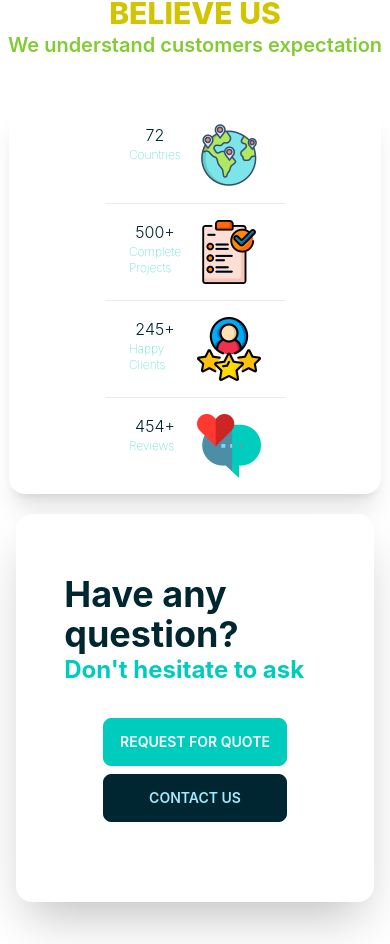
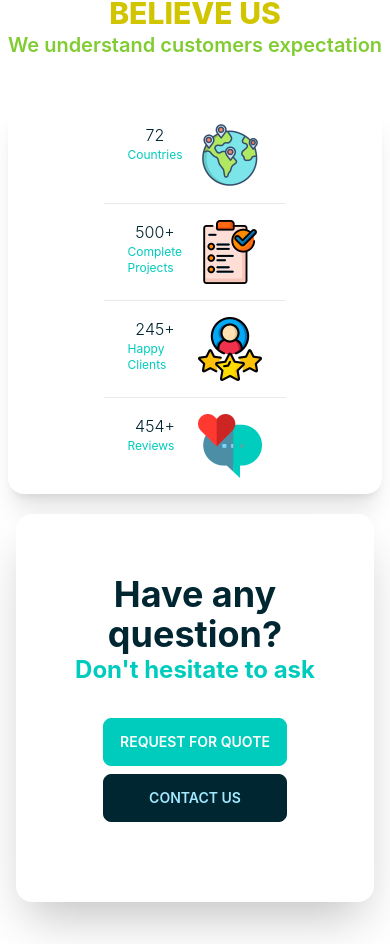
Before and after one commit to SunjidaAkter/electrix-manufacturing-client, a React (Create React App) app: page / in a window 390 px wide. Shown: the part 1447-2391 px from the top of the page. Built offline with nearby package versions, Linux system fonts and the light colour scheme; no server answers; grey boxes are pictures that could not be loaded.

Commit message:
deployed

```diff
--- a/src/Components/Dashboard/Dashboard.js
+++ b/src/Components/Dashboard/Dashboard.js
@@ -7,10 +7,11 @@ const DashboardSidebar = ({ children }) => {
     const [user] = useAuthState(auth);
     const [admin] = useAdmin(user);
     return (
-        <div class='drawer drawer-mobile mt-16 bg-accent'>
+        <div class='drawer drawer-mobile mt-16 bg-white'>
             <input id='my-drawer-2' type='checkbox' class='drawer-toggle' />
-            <div class='drawer-content flex flex-col items-center justify-center'>
+            <div class='drawer-content flex flex-col items-end justify-start'>
                 {/* <!-- Page content here --> */}
+                <label for="my-drawer-2" class="btn btn-ghost drawer-button lg:hidden">Open Drawer</label>
                 <Outlet></Outlet>
             </div>
             <div class='drawer-side '>
--- a/src/Components/Home/BusinessSummary.js
+++ b/src/Components/Home/BusinessSummary.js
@@ -19,7 +19,7 @@ const BusinessSummary = () => {
                         </div>
                         <div>
                             <div class="w-full flex justify-center font-light  lg:stat-value text-neutral text-base lg:text-6xl ">72</div>
-                            <div class="stat-title text-primary lg:font-bold font-thin text-xs lg:text-4xl font-bold">Countries</div>
+                            <div class="stat-title text-primary lg:font-bold font-normal text-xs lg:text-4xl font-bold">Countries</div>
 
                         </div>
                     </div>
@@ -30,7 +30,7 @@ const BusinessSummary = () => {
                         </div>
                         <div>
                             <div class="w-full flex justify-center font-light lg:stat-value text-neutral text-base lg:text-6xl ">500+</div>
-                            <div class="stat-title lg:font-bold text-primary font-thin text-xs lg:text-4xl font-bold">Complete<br />Projects</div>
+                            <div class="stat-title lg:font-bold text-primary font-normal text-xs lg:text-4xl font-bold">Complete<br />Projects</div>
 
                         </div>
                     </div>
@@ -41,7 +41,7 @@ const BusinessSummary = () => {
                         </div>
                         <div>
                             <div class="w-full flex justify-center font-light lg:stat-value text-neutral text-base lg:text-6xl ">245+</div>
-                            <div class="stat-title lg:font-bold text-primary font-thin text-xs lg:text-4xl font-bold">Happy<br />Clients</div>
+                            <div class="stat-title lg:font-bold text-primary font-normal text-xs lg:text-4xl font-bold">Happy<br />Clients</div>
 
                         </div>
                     </div>
@@ -52,7 +52,7 @@ const BusinessSummary = () => {
                         </div>
                         <div>
                             <div class="w-full flex justify-center font-light lg:stat-value text-neutral text-base lg:text-6xl ">454+</div>
-                            <div class="stat-title lg:font-bold text-primary font-thin text-xs lg:text-4xl font-bold">Reviews</div>
+                            <div class="stat-title lg:font-bold text-primary font-normal text-xs lg:text-4xl font-bold">Reviews</div>
 
                         </div>
                     </div>
@@ -65,8 +65,8 @@ const BusinessSummary = () => {
             <div className='my-5 w-full flex justify-center items-center'>
                 <div class="p-12 w-11/12 flex justify-center items-center h-full card lg:card-side bg-base-100 shadow-2xl">
                     <div>
-                        <p className='mt-3 font-bold text-neutral lg:text-5xl text-4xl'>Have any question?</p>
-                        <p className='font-bold text-primary lg:text-3xl text-2xl'>Don't hesitate to ask</p>
+                        <p className='mt-3 font-bold text-neutral text-center lg:text-left lg:text-5xl text-4xl'>Have any question?</p>
+                        <p className='font-bold text-primary text-center lg:text-left lg:text-3xl text-2xl'>Don't hesitate to ask</p>
                     </div>
                     {/* <div class="card-body">
 
--- a/src/Components/Home/Purchase.js
+++ b/src/Components/Home/Purchase.js
@@ -20,16 +20,10 @@ const Purchase = () => {
             .then((res) => res.json())
             .then((data) => setTool(data));
     }, [id, reload]);
+    let error1;
 
     if (loading) {
         return <Loading ></Loading>;
-    }
-    let error1;
-    if (watch("orderQuantity") < 12) {
-        error1 = <>
-
-            <p>error</p>
-        </>
     }
     const onSubmit = (data, e) => {
         console.log();
@@ -39,13 +33,19 @@ const Purchase = () => {
         const mobileNo = data.mobileNo;
         const address = data.address;
         const orderQuantity = data.orderQuantity;
-        // const vehicleStatus = event.target.vehicleStatus;
+
         const myOrder = {
             name,
             mobileNo,
             address,
             email,
             orderQuantity,
+            img: tool?.img,
+            toolName: tool?.name,
+            price: tool?.price,
+            quantity: tool?.quantity,
+            totalPrice: tool?.totalPrice,
+            status: "unpaid"
         };
 
         fetch("http://localhost:5000/order", {
@@ -84,7 +84,7 @@ const Purchase = () => {
                     </div>
                 </div>
             </div>
-            <div class="divider lg:divider-horizontal">OR</div>
+            <div class="divider lg:divider-horizontal"><div class="rating gap-1"><input type="radio" name="rating-3" class="mask mask-heart bg-primary" /></div></div>
             <div className='grid flex-grow card bg-base-300 rounded-box px-16'>
                 <p className='mt-8 mb- font-extrabold text-primary text-5xl'>Order Details</p>
 
@@ -179,11 +179,14 @@ const Purchase = () => {
                     </div>
                     <div className="form-control w-full max-w-xs">
                         <label className="label">
-                            <span className="label-text">Email</span>
+                            <span className="label-text">Order Quantity</span>
                         </label>
                         <input
                             name="orderQuantity"
-                            type="text"
+                            type="number"
+                            min={tool?.minQuantity}
+                            max={tool?.maxQuantity}
+                            required
                             placeholder="Order quantity"
                             className="input input-bordered w-full max-w-xs"
                             {...register("orderQuantity", {
@@ -194,10 +197,6 @@ const Purchase = () => {
                             })}
                         />
                         <label className="label">
-                            {/* {min:tool?.minQuantity}
-                            {errors.number?.type==='min' && `Can not order less than ${tool?.minQuantity}`} */}
-                            {errors.orderQuantity?.type === 'required' && <span className="label-text-alt text-red-500">{errors.orderQuantity.message}</span>}
-                            {/* {error1} */}
                         </label>
                     </div>
                     <input className='btn bg-neutral w-full max-w-xs text-white' type="submit" value="ORDER" />
--- a/src/Components/Login/SignIn.js
+++ b/src/Components/Login/SignIn.js
@@ -64,7 +64,7 @@ const SignIn = () => {
         <div className="hero min-h-screen" style={{ background: `url("https://html.modernwebtemplates.com/electrix/images/slide03.jpg")` }}>
             <div className="hero-overlay bg-opacity-80"></div>
             <div className='flex h-screen justify-center items-center'>
-                <div className="card w-96 bg-base-100 shadow-xl">
+                <div className="card w-96 bg-base-100 shadow-2xl">
                     <div className="card-body">
                         <h2 className="text-center text-2xl font-bold">SIGN IN</h2>
                         <form onSubmit={handleSubmit(onSubmit)}>
```
